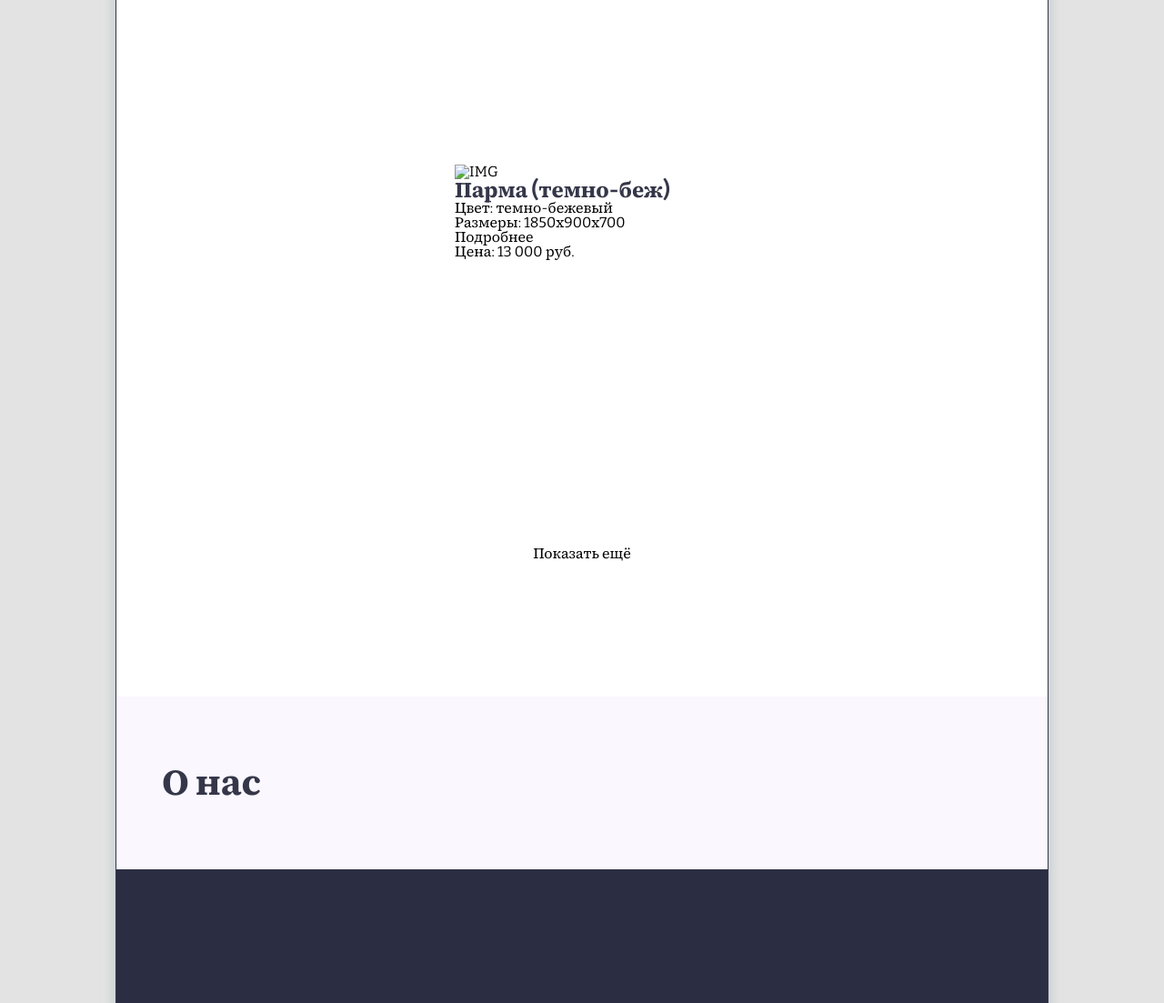
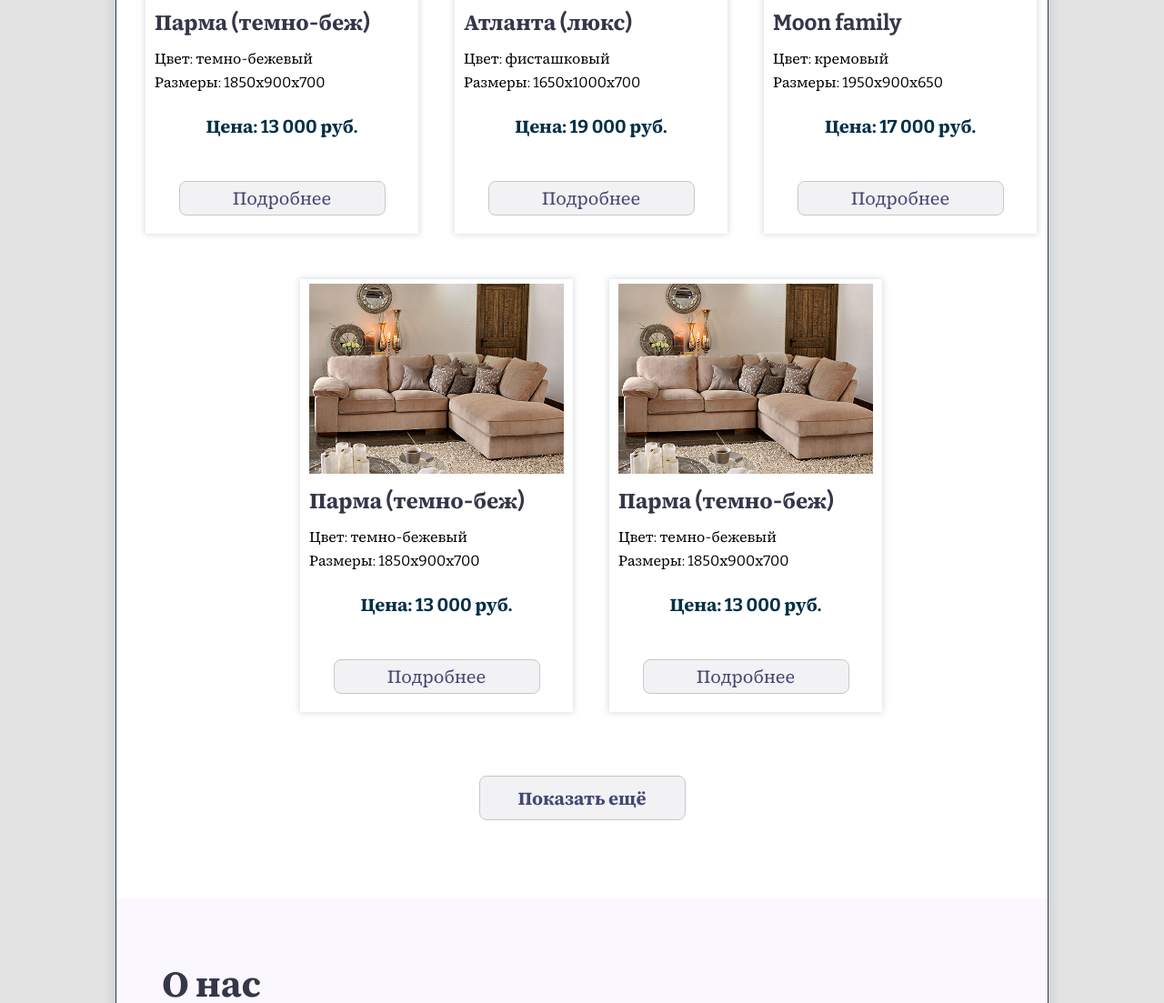
Before and after one commit to VladGD/pjComfy-sofa, a plain HTML site: page index.html in a window 1280 px wide. Shown: the part 1860-2963 px from the top of the page at 91% size. Drawn offline with nearby package versions, Linux system fonts and the light colour scheme.

Commit message:
edit catalog

```diff
--- a/css/main.css
+++ b/css/main.css
@@ -29,6 +29,20 @@ h2 {
 
 h3 {
     font-size: 24px;
+}
+
+
+.button {
+    width: 225px;
+    height: 28px;
+    padding: 8px 0 0 0;
+    margin: 20px auto;
+    border: 1px solid #C8C8C8;
+    border-radius: 8px;
+    background-color: #F2F1F3;
+    color: #434874;
+    font-size: 20px;
+    text-align: center;
 }
 
 /* ---- MAIN PAGE ----*/
@@ -177,12 +191,16 @@ header {
 
 .achievements .column {
     box-sizing: content-box;
+    -webkit-box-sizing: content-box;
+    -moz-box-sizing: content-box;
     padding: 75px 0;
 }
 
 
 .achievements .circle {
     box-sizing: border-box;
+    -webkit-box-sizing: border-box;
+    -moz-box-sizing: border-box;
     width: 122px;
     height: 122px;
     background-color: #353749;
@@ -200,6 +218,8 @@ header {
     padding: 25px 0;
     text-align: center;
     box-sizing: border-box;
+    -webkit-box-sizing: border-box;
+    -moz-box-sizing: border-box;
 
 }
 
@@ -223,6 +243,8 @@ header {
     justify-content: center;
     gap: 50px;
     box-sizing: content-box;
+    -webkit-box-sizing: content-box;
+    -moz-box-sizing: content-box;
     background-color: #FAF7FF;
     padding: 75px 0;
 }
@@ -254,6 +276,8 @@ header {
 /* ---- CATALOG ----*/
 .catalog {
     box-sizing: content-box;
+    -webkit-box-sizing: content-box;
+    -moz-box-sizing: content-box;
     padding: 75px 0;
 
 
@@ -266,35 +290,95 @@ header {
 }
 
 .catalog .catalog-flex {
-
     display: flex;
     flex-direction: row;
-  flex-wrap: wrap;
-  justify-content: center;
-  /*align-content: flex-start; */
-  width: 100%;
-  margin: 5px;
-  padding: 5px;
+    flex-wrap: wrap;
+    justify-content: center;
+    width: 100%;
+    margin: 5px;
+    padding: 5px;
+
 
 }
 
 .catalog-flex .cat-item {
     width: 300px;
-    height: 350px;
+    min-height: 380px;
     box-sizing: border-box;
+    -webkit-box-sizing: border-box;
+    -moz-box-sizing: border-box;
     margin: 25px 20px;
+    box-shadow: 0px 0px 7px 1px rgba(192, 201, 206, 0.6);
+    -webkit-box-shadow: 0px 0px 7px 1px rgba(192, 201, 206, 0.6);
+    -moz-box-shadow: 0px 0px 7px 1px rgba(192, 201, 206, 0.6);
 
 }
 
+.cat-item h3 {
+    padding: 10px;
+}
+
+.cat-item p {
+    padding: 10px 10px 0 10px;
+}
+
+
+.cat-item .item-imgs {
+    width: 280px;
+    margin: 5px auto;
+    text-align: center;
+}
+
+.cat-item .itm-color {
+
+}
+
+.cat-item .itm-size {
+
+}
+
+.cat-item .itm-more {
+    width: 225px;
+    height: 28px;
+    padding: 8px 0 0 0;
+    margin: 20px auto;
+    border: 1px solid #C8C8C8;
+    border-radius: 8px;
+    background-color: #F2F1F3;
+    color: #434874;
+    font-size: 20px;
+    text-align: center;
+}
+
+.cat-item .itm-price {
+    font-size: 20px;
+    font-weight: 700;
+    color: #023047;
+    text-align: center;
+    padding: 30px 0;
+}
+
+
 .catalog .cat-show-more {
     height: 50px;
-    margin: 40px 0;
+    margin: 40px 0 10px;
     text-align: center;
+
 }
+
+.cat-show-more .button {
+    height: 33px;
+    font-weight: 700;
+    padding-top: 14px;
+}
+
+
 
 /* ---- ABOUT ----*/
 .about {
     box-sizing: content-box;
+    -webkit-box-sizing: content-box;
+    -moz-box-sizing: content-box;
     padding: 75px 0;
     background-color: #FAF7FF;
 
--- a/index.html
+++ b/index.html
@@ -95,46 +95,54 @@
 
             <div class="cat-item">
                 <div class="item-imgs">
-                    <img src="images/cat-item01-01.jpg" alt="IMG">
+                    <img src="images/cat-item01-01.png" alt="IMG">
                 </div>
                 <h3>Парма (темно-беж)</h3>
                 <p class="itm-color">Цвет: темно-бежевый</p>
                 <p class="itm-size">Размеры: 1850х900х700</p>
+                <p class="itm-price">Цена: 13 000 руб.</p>
                 <div class="itm-more">Подробнее</div>
-                <p class="itm-price">Цена: 13 000 руб.</p>
             </div>
             <div class="cat-item">
                 <div class="item-imgs">
-                    <img src="images/cat-item02-01.jpg" alt="IMG">
+                    <img src="images/cat-item02-01.png" alt="IMG">
                 </div>
                 <h3>Атланта (люкс)</h3>
                 <p class="itm-color">Цвет: фисташковый</p>
                 <p class="itm-size">Размеры: 1650х1000х700</p>
+
+                <p class="itm-price">Цена: 19 000 руб.</p>
                 <div class="itm-more">Подробнее</div>
-                <p class="itm-price">Цена: 19 000 руб.</p>
             </div>
             <div class="cat-item">
                 <div class="item-imgs">
-                    <img src="images/cat-item03-01.jpg" alt="IMG">
+                    <img src="images/cat-item03-01.png" alt="IMG">
                 </div>
                 <h3>Moon family</h3>
                 <p class="itm-color">Цвет: кремовый</p>
                 <p class="itm-size">Размеры: 1950х900х650</p>
+                <p class="itm-price">Цена: 17 000 руб.</p>
                 <div class="itm-more">Подробнее</div>
-                <p class="itm-price">Цена: 17 000 руб.</p>
             </div>
-
-
-
             <div class="cat-item">
                 <div class="item-imgs">
-                    <img src="images/cat-item01-01.jpg" alt="IMG">
+                    <img src="images/cat-item01-01.png" alt="IMG">
                 </div>
                 <h3>Парма (темно-беж)</h3>
                 <p class="itm-color">Цвет: темно-бежевый</p>
                 <p class="itm-size">Размеры: 1850х900х700</p>
+                <p class="itm-price">Цена: 13 000 руб.</p>
                 <div class="itm-more">Подробнее</div>
+            </div>
+            <div class="cat-item">
+                <div class="item-imgs">
+                    <img src="images/cat-item01-01.png" alt="IMG">
+                </div>
+                <h3>Парма (темно-беж)</h3>
+                <p class="itm-color">Цвет: темно-бежевый</p>
+                <p class="itm-size">Размеры: 1850х900х700</p>
                 <p class="itm-price">Цена: 13 000 руб.</p>
+                <div class="itm-more">Подробнее</div>
             </div>
         </div>
         <div class="cat-show-more">
@@ -145,6 +153,8 @@
     <!-- ABOUT -->
     <div class="content about">
         <h1>О нас</h1>
+
+
 
     </div>
 
```
Also changed, not shown: images/cat-item01-01.png (added), images/cat-item02-01.png (added), images/cat-item03-01.png (added).
